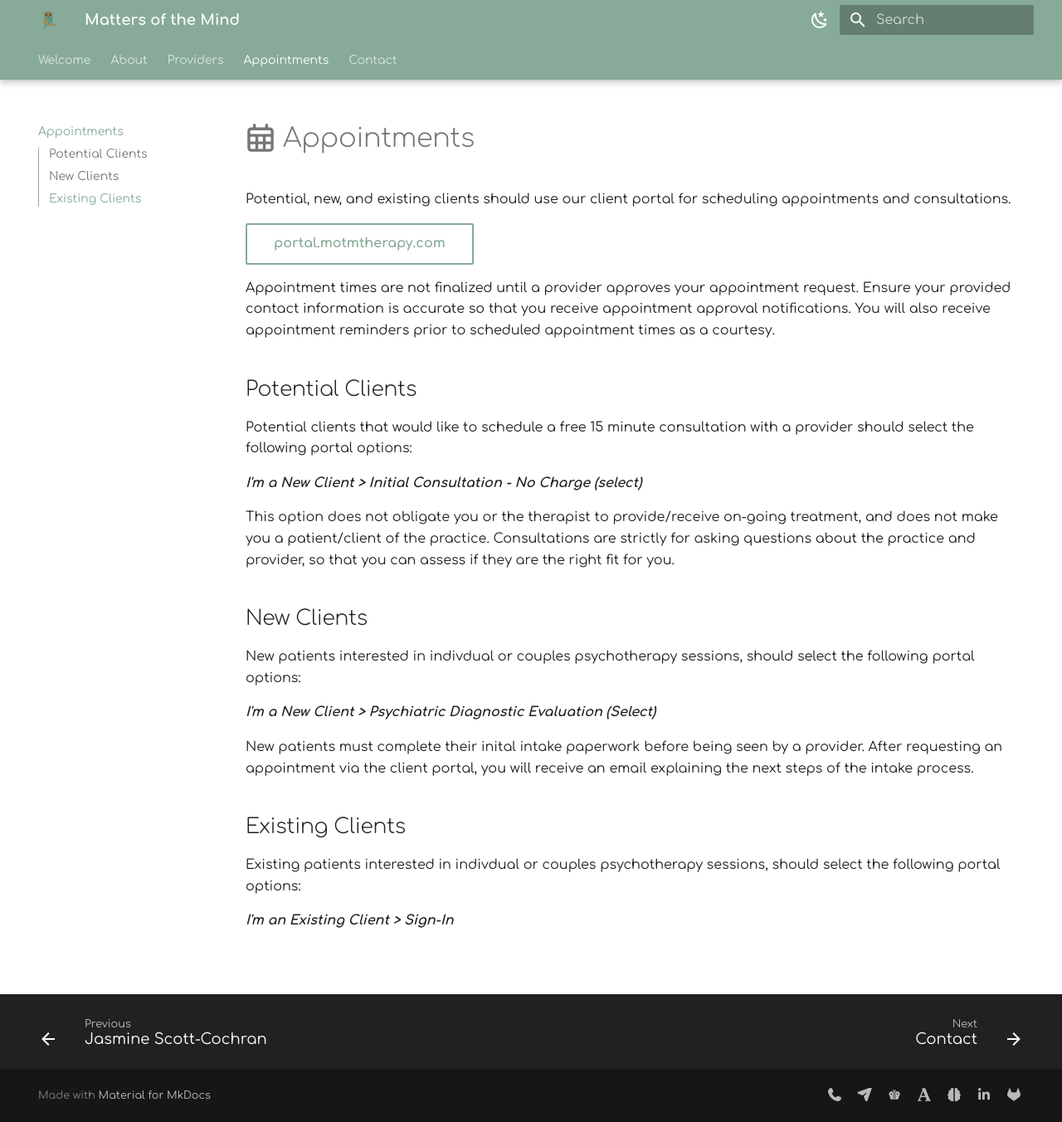
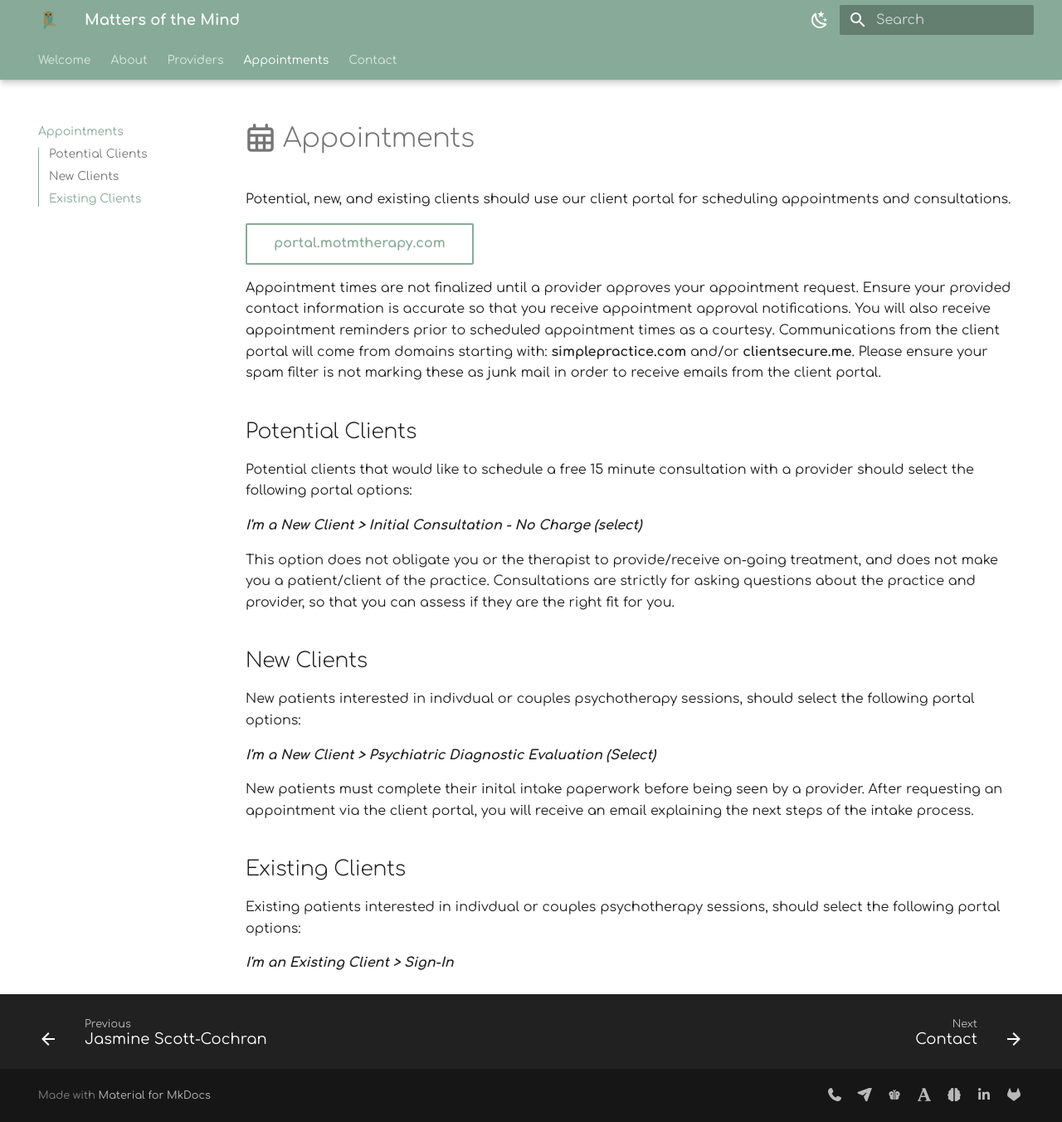
Before and after one commit to motm-therapy/website, an MkDocs documentation site: the page built from docs/appointments.md, in a window 1280 px wide and 1352 px high. Shown: the whole window at 83% size. Built offline with MkDocs 1.6.1 and Material for MkDocs 9.7.7, drawn with Linux system fonts in a browser that asks for light colours.

Commit message:
Update appointments.md

```diff
--- a/docs/appointments.md
+++ b/docs/appointments.md
@@ -7,6 +7,8 @@ Potential, new, and existing clients should use our client portal for scheduling
 Appointment times are not finalized until a provider approves your appointment request.
 Ensure your provided contact information is accurate so that you receive appointment approval notifications.
 You will also receive appointment reminders prior to scheduled appointment times as a courtesy.
+Communications from the client portal will come from domains starting with: **simplepractice.com** and/or **clientsecure.me**.
+Please ensure your spam filter is not marking these as junk mail in order to receive emails from the client portal.
 
 ## Potential Clients
 
```
